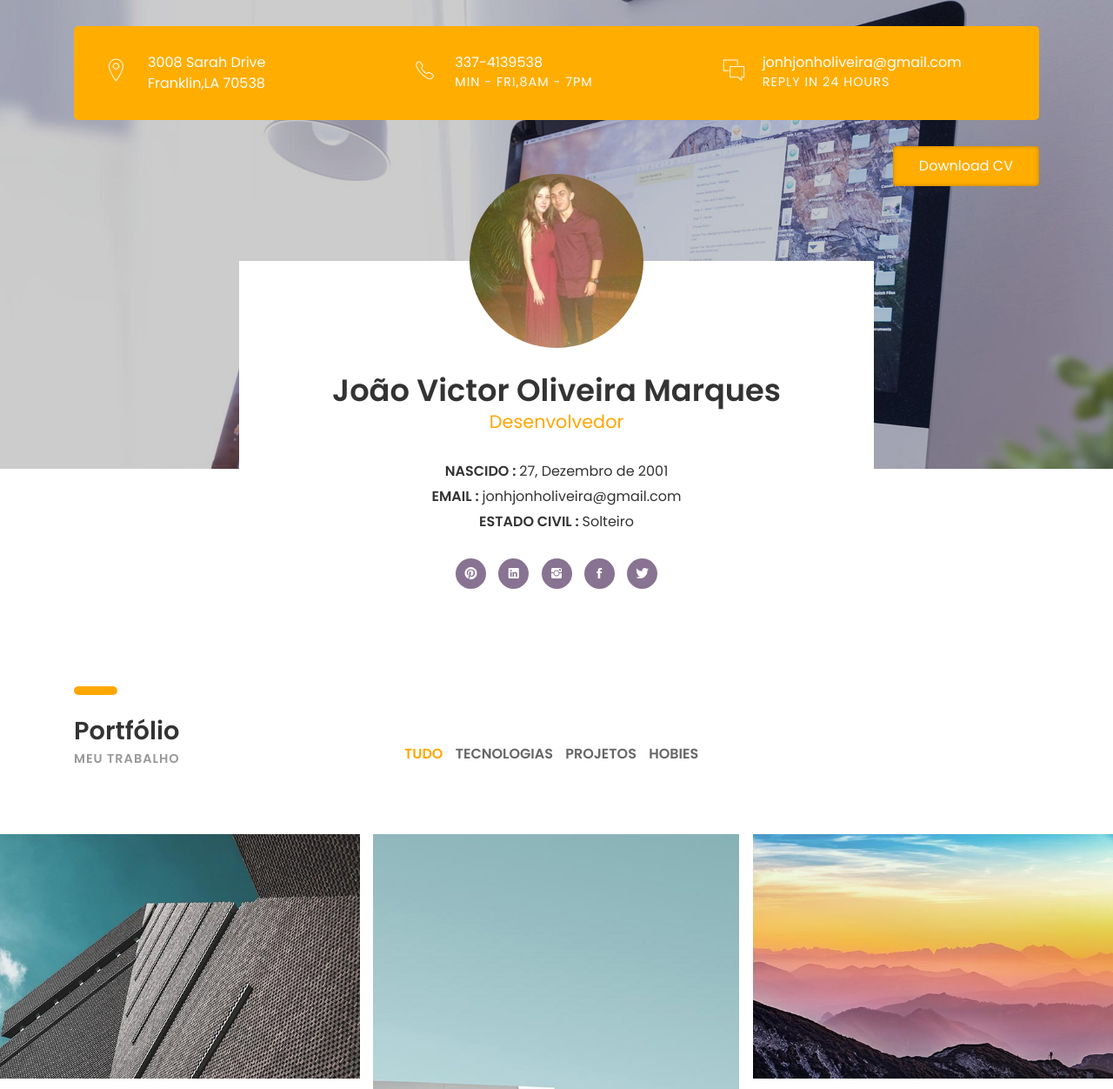
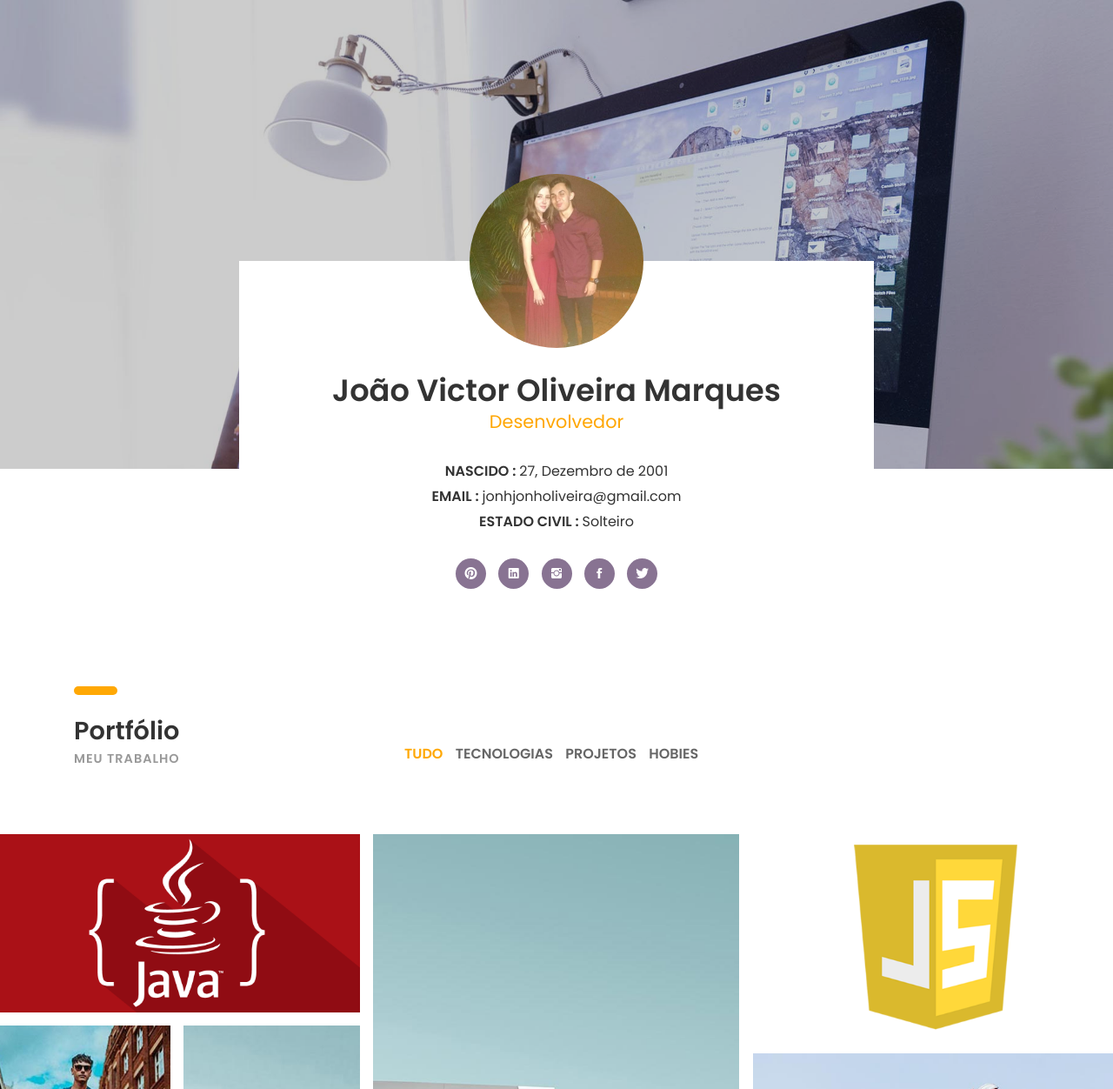
Before and after one commit to Johnliveira/portfolio, a plain HTML site: page index.html in a window 1280 px wide. Shown: the top 1252 px of the page at 87% size. Drawn offline with Linux system fonts and the light colour scheme; files whose address does not match are found by name.

Commit message:
Retirando Top bar

```diff
--- a/index.html
+++ b/index.html
@@ -26,6 +26,7 @@
 </head>
 <body>
 
+	<!--
 	<header>
 		<div class="container">
 			<div class="heading-wrapper">
@@ -36,34 +37,34 @@
 							<div class="right-area">
 								<h5>3008 Sarah Drive</h5>
 								<h5>Franklin,LA 70538</h5>
-							</div><!-- right-area -->
-						</div><!-- info -->
-					</div><!-- col-sm-4 -->
-
+							</div><!- right-area -->
+	<!--					</div><!- info -->
+	<!--				</div><!- col-sm-4 -->
+	<!--
 					<div class="col-sm-6 col-md-6 col-lg-4">
 						<div class="info">
 							<i class="icon ion-ios-telephone-outline"></i>
 							<div class="right-area">
 								<h5>337-4139538</h5>
 								<h6>MIN - FRI,8AM - 7PM</h6>
-							</div><!-- right-area -->
-						</div><!-- info -->
-					</div><!-- col-sm-4 -->
+							</div><!- right-area -->
+	<!--					</div><!- info -->
+	<!--				</div><!- col-sm-4 -->
 
-					<div class="col-sm-6 col-md-6 col-lg-4">
+	<!--				<div class="col-sm-6 col-md-6 col-lg-4">
 						<div class="info">
 							<i class="icon ion-ios-chatboxes-outline"></i>
 							<div class="right-area">
 								<h5>jonhjonholiveira@gmail.com</h5>
 								<h6>REPLY IN 24 HOURS</h6>
-							</div><!-- right-area -->
-						</div><!-- info -->
-					</div><!-- col-sm-4 -->
-				</div><!-- row -->
-			</div><!-- heading-wrapper -->
+							</div><!- right-area -->
+	<!--					</div><!- info -->
+	<!--				</div><!- col-sm-4 -->
+	<!--			</div><!- row -->
+	<!--		</div><!- heading-wrapper -->
 
-			<a class="downlad-btn" href="#">Download CV</a>
-		</div><!-- container -->
+			<!-- <a class="downlad-btn" href="#">Download CV</a>
+		</div><!- container -->
 	</header>
 
 	<section class="intro-section">
@@ -116,8 +117,8 @@
 		<div class="portfolioContainer">
 
 			<div class="p-item web-design">
-				<a href="images/portfolio-1-600x400.jpg" data-fluidbox>
-					<img src="images/portfolio-1-600x400.jpg" alt=""></a>
+				<a href="images/java.png" data-fluidbox>
+					<img src="images/java.png" alt=""></a>
 			</div><!-- p-item -->
 
 			<div class="p-item branding graphic-design">
@@ -126,8 +127,8 @@
 			</div><!-- p-item -->
 
 			<div class="p-item web-design">
-				<a href="images/portfolio-2-600x400.jpg" data-fluidbox>
-					<img src="images/portfolio-2-600x400.jpg" alt=""></a>
+				<a href="images/javascript.png" data-fluidbox>
+					<img src="images/javascript.png" alt=""></a>
 			</div><!-- p-item -->
 
 			<div class="p-item p-item-2 graphic-design">
@@ -143,8 +144,8 @@
 			</div><!-- p-item -->
 
 			<div class="p-item graphic-design web-design">
-				<a href="images/portfolio-4-600x400.jpg" data-fluidbox>
-					<img src="images/portfolio-4-600x400.jpg" alt=""></a>
+				<a href="images/html.png" data-fluidbox>
+					<img src="images/html.png" alt=""></a>
 			</div><!-- p-item -->
 
 			<div class="p-item  graphic-design branding">
```
Also changed, not shown: images/html.png (added), images/java.png (added), images/javascript.png (added).
